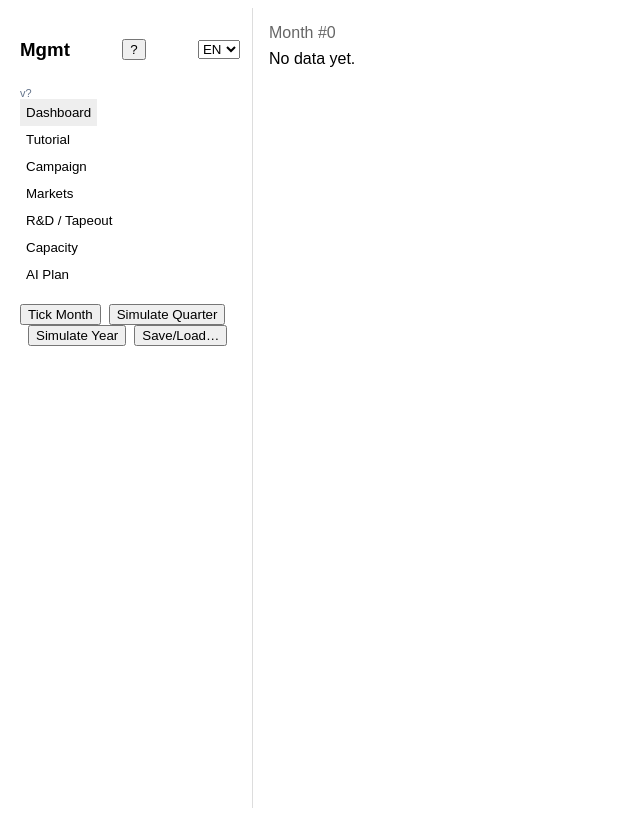
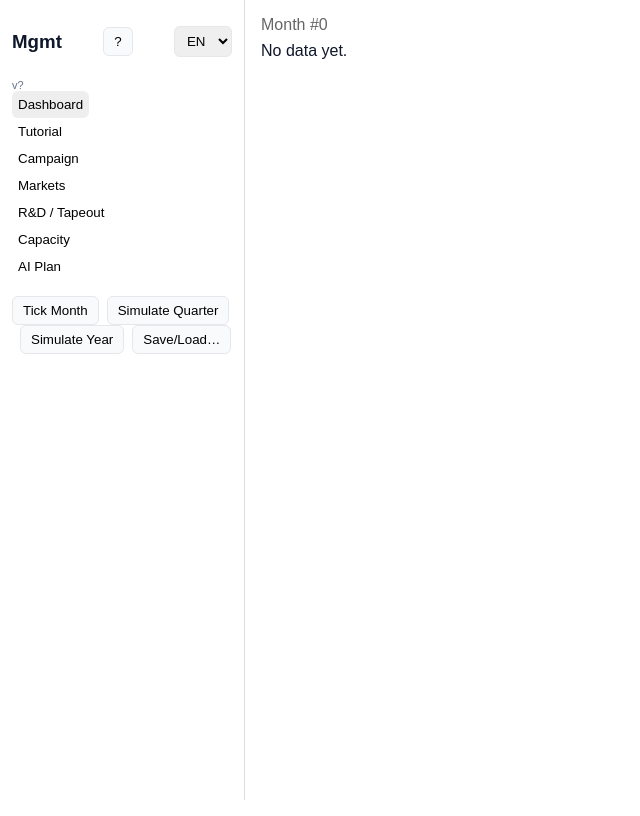
Before and after one commit to Kruupych/chip-tycoon, a React (Vite) app in the folder apps/mgmt-ui/web/: page / in a window 1280 px wide. Shown: the whole page, without its empty margins (0-640 px from the left). Built offline with nearby package versions, Linux system fonts and the light colour scheme.

Commit message:
feat(ui/style): minimal CSS layout, buttons, cards; improve readability

```diff
--- a/apps/mgmt-ui/web/src/main.tsx
+++ b/apps/mgmt-ui/web/src/main.tsx
@@ -1,6 +1,7 @@
 import React from 'react'
 import { createRoot } from 'react-dom/client'
 import { App } from './App'
+import './styles.css'
 
 // Dev-only global error logging to help surface IPC issues
 if (import.meta && (import.meta as any).env && (import.meta as any).env.DEV) {
--- /dev/null
+++ b/apps/mgmt-ui/web/src/styles.css
@@ -0,0 +1,48 @@
+/* Minimal base styles to improve readability */
+:root {
+  color-scheme: light;
+}
+
+html, body, #root {
+  height: 100%;
+}
+
+body {
+  margin: 0;
+  font-family: ui-sans-serif, system-ui, -apple-system, Segoe UI, Roboto, Helvetica, Arial, "Apple Color Emoji", "Segoe UI Emoji";
+  color: #0f172a;
+}
+
+button {
+  background: #f8fafc;
+  border: 1px solid #e5e7eb;
+  border-radius: 6px;
+  padding: 6px 10px;
+  cursor: pointer;
+}
+button[disabled] {
+  opacity: 0.6;
+  cursor: not-allowed;
+}
+
+input, select {
+  border: 1px solid #e5e7eb;
+  border-radius: 6px;
+  padding: 6px 8px;
+}
+
+table th, table td {
+  padding: 6px 8px;
+}
+
+.card {
+  border: 1px solid #e5e7eb;
+  border-radius: 8px;
+  background: white;
+  padding: 12px;
+}
+
+.container {
+  max-width: 1100px;
+  margin: 0 auto;
+}
```
